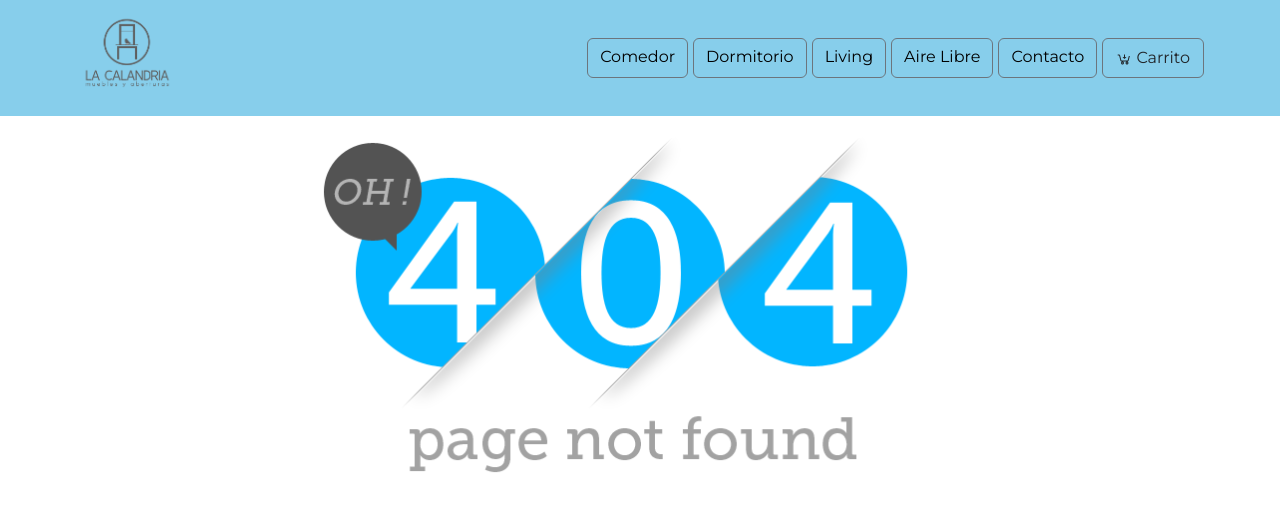
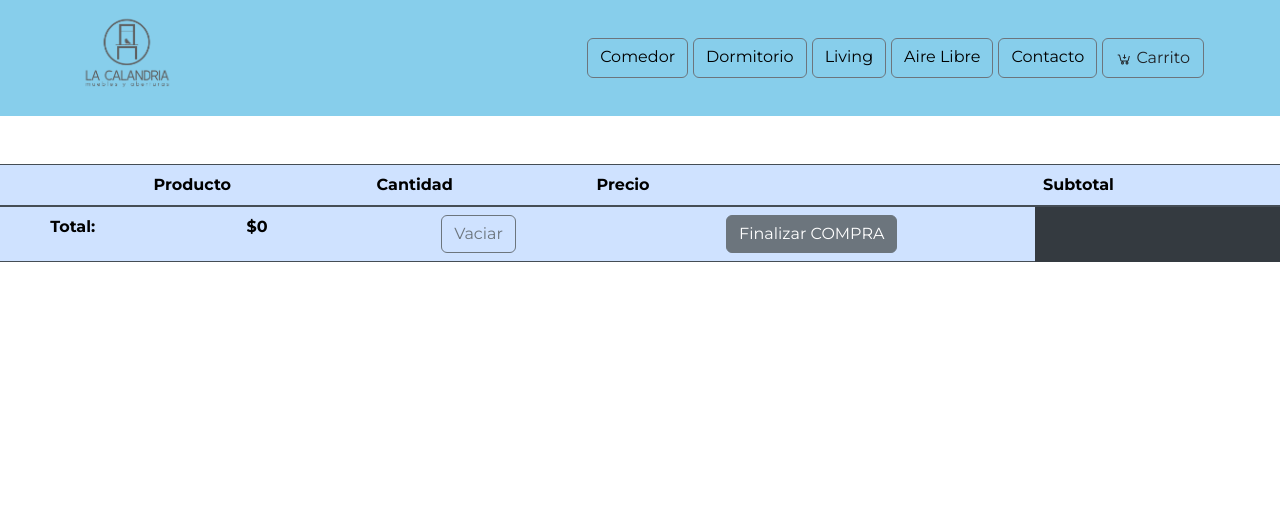
Before and after one commit to mpachecoy/reactmp, a React (Vite) app: page /cart in a window 1280 px wide. Shown: the top 510 px of the page. Built offline with nearby package versions, Linux system fonts and the light colour scheme.

Commit message:
Agregado Cart

```diff
--- a/src/App.jsx
+++ b/src/App.jsx
@@ -6,20 +6,25 @@ import { BrowserRouter, Route, Routes } from "react-router-dom";
 import ItemDetailContainer from "./components/ItemDetailContairiner/ItemDetailContainer";
 import Contacto from "./components/Contacto/Contacto";
 import PageNotFound from "./components/pageNotFound/PageNotFound";
+import { ContextProvider } from "./components/context/CartContext";
+import Cart from "./components/cart/Cart";
 
 function App() {
   return (
     <div>
-      <BrowserRouter>
-        <NavBar />
+      <ContextProvider>
+        <BrowserRouter>
+          <NavBar />
           <Routes>
-            <Route path="/" element={<ItemListContainer title='Tienda' />}/>
-            <Route path='/categoria/:categoria' element={<ItemListContainer title='Tienda' />} />
-            <Route path="/item/:id" element={<ItemDetailContainer />}/>
-            <Route path="/contacto" element={<Contacto/>}/>
-            <Route path="*" element={<PageNotFound />}/>
+            <Route path="/" element={<ItemListContainer title="Tienda" />} />
+            <Route path="/categoria/:categoria" element={<ItemListContainer title="Tienda" />}/>
+            <Route path="/item/:id" element={<ItemDetailContainer />} />
+            <Route path="/contacto" element={<Contacto />} />
+            <Route path="/cart" element={<Cart />} />
+            <Route path="*" element={<PageNotFound />} />
           </Routes>
-      </BrowserRouter>
+        </BrowserRouter>
+      </ContextProvider>
     </div>
   );
 }
--- a/src/components/CartWidget/CartWidget.jsx
+++ b/src/components/CartWidget/CartWidget.jsx
@@ -1,11 +1,17 @@
-import React from "react";
+import React, { useContext } from "react";
 import "./CartWidget.css";
 import { LiaCartArrowDownSolid } from "react-icons/lia";
+import Context from "../context/CartContext";
 
 const CartWidget = () => {
+  const { cantidadTotal } = useContext(Context)
+
   return (
     <div className="btn patata" href="#link">
       <LiaCartArrowDownSolid /> Carrito
+      <div>
+        {cantidadTotal}
+      </div>
     </div>
   );
 };
--- a/src/components/Item/Item.jsx
+++ b/src/components/Item/Item.jsx
@@ -1,13 +1,28 @@
-import React from "react";
-import Button from "react-bootstrap/Button";
+import {React, useContext } from "react";
 import Card from "react-bootstrap/Card";
 import Container from "react-bootstrap/Container";
 import Row from "react-bootstrap/Row";
 import Col from "react-bootstrap/Col";
 import { Link } from "react-router-dom";
-import "./Item.css"
+import "./Item.css";
+import Context from "../context/CartContext";
+import { LiaCartArrowDownSolid } from "react-icons/lia";
+import ItemAdd from "../itemAdd/ItemAdd";
 
-const Item = ({ nombre, precio, img, descripcion, categoria,id }) => {
+
+const Item = ({ categoria, nombre, descripcion, precio, img, stock, id  }) => {
+
+  const { addItem } = useContext(Context)
+  const onAdd = (cantidad) => {
+    const item = {
+      id,
+      nombre,
+      precio,
+      stock,
+      img
+    }
+    addItem(item, cantidad)
+  }
 
   return (
     <Container className="h-100">
@@ -19,7 +34,8 @@ const Item = ({ nombre, precio, img, descripcion, categoria,id }) => {
               <Card.Title>{nombre}</Card.Title>
               <Card.Text>{categoria}</Card.Text>
               <Card.Text>${precio}</Card.Text>
-              <Link className="btn btn-secondary" to={`/item/${id}`}>Ver mas</Link>
+              <Link className="btn btn-outline-secondary" to={`/item/${id}`}>Ver mas</Link>
+              <ItemAdd onAdd={onAdd}/>
             </Card.Body>
           </Card>
         </Col>
--- a/src/components/ItemCount/ItemCount.jsx
+++ b/src/components/ItemCount/ItemCount.jsx
@@ -1,4 +1,4 @@
-import React, { useState } from "react";
+import React from "react";
 import "./ItemCount.css";
 import useCounter from "../../hooks/useCounter";
 import Button from "react-bootstrap/Button";
@@ -9,7 +9,7 @@ const ItemCount = ({ stock, initialValue, onAdd }) => {
 
   const handleAgregar = () => {
     onAdd(count);
-  };
+  }
 
   return (
     <Container className="item-count">
--- a/src/components/ItemDetail/ItemDetail.jsx
+++ b/src/components/ItemDetail/ItemDetail.jsx
@@ -1,16 +1,27 @@
-import React from "react";
+import React, { useContext } from "react";
 import Card from "react-bootstrap/Card";
 import Container from "react-bootstrap/Container";
 import Row from "react-bootstrap/Row";
 import Col from "react-bootstrap/Col";
 import ItemCount from "../ItemCount/ItemCount";
 import "./ItemDetail.css";
+import Context from "../context/CartContext";
+import { Link } from 'react-router-dom'
 
 const ItemDetail = ({ categoria, nombre, descripcion, precio, img, stock, id }) => {
 
+  const { addItem } = useContext(Context)
+
   const onAdd = (cantidad) => {
-    console.log( {cantidad, nombre, categoria, descripcion, precio, id} );
-  };
+    const item = {
+      id,
+      nombre,
+      precio,
+      stock,
+      img
+    }
+    addItem(item, cantidad)
+  }
 
   return (
     <Container className="contenedor">
@@ -55,6 +66,8 @@ const ItemDetail = ({ categoria, nombre, descripcion, precio, img, stock, id })
                 </div>
                 <hr />
                 <ItemCount className="item-count" stock={stock} initialValue={1} onAdd={onAdd}/>
+                <Link className='btn btn-outline-secondary' to='/cart'>Ir al Carrito</Link>
+                <Link className='btn btn-secondary' to='/'>SEGUIR COMPRANDO</Link>
               </Card.Body>
             </div>
           </Card>
--- a/src/components/NavBar/NavBar.jsx
+++ b/src/components/NavBar/NavBar.jsx
@@ -21,7 +21,7 @@ const NavBar = () => {
                   <Link className='btn-nav btn btn-outline-secondary' to='/categoria/Living'>Living</Link>
                   <Link className='btn-nav btn btn-outline-secondary' to='/categoria/Aire Libre'>Aire Libre</Link>
                   <Link className='btn-nav btn btn-outline-secondary' to='/contacto'>Contacto</Link>
-                  <Link className='btn-carrito btn btn-outline-secondary' to='/'><CartWidget /></Link>
+                  <Link className='btn-carrito btn btn-outline-secondary' to='/cart'><CartWidget /></Link>
               </Nav>
             </Navbar.Collapse>
         </Container>
--- /dev/null
+++ b/src/components/cart/Cart.jsx
@@ -0,0 +1,51 @@
+import React, { useContext } from 'react'
+import Context from '../context/CartContext'
+import { FaRegTrashCan } from "react-icons/fa6";
+
+
+
+const Cart = () => {
+    const { cart, removerItem, getTotal, varciarCarrito} = useContext(Context)
+    console.log(cart)
+
+  return (
+    <div>
+        <table className="table table-dark mt-5">
+            <thead>
+                <tr className="table-primary">
+                <th className="" scope="col"></th>
+                <th className="" scope="col">Producto</th>
+                <th className="" scope="col">Cantidad</th>
+                <th className="" scope="col">Precio</th>
+                <th className="" scope="col">Subtotal</th>
+                <th className="" scope="col"></th>
+                </tr>
+            </thead>
+            <tbody>
+                {
+                    cart.map((prod) => (
+                     <tr className="" key={prod.id}>
+                        <th className=""><img src={prod.img} alt="" /></th>
+                        <th className="">{prod.nombre}</th>
+                        <th className="">{prod.cantidad}</th>
+                        <th className="">{prod.precio}</th>
+                        <th className="">{prod.precio * prod.cantidad}</th>
+                        <th className=""><button className='btn btn-outline-secondary' onClick={() => removerItem(prod.id)}><FaRegTrashCan  /></button></th>
+                    </tr>
+                    ))
+                }
+            </tbody>
+            <tfoot>
+                <tr className="table-primary text-center">
+                    <th className="" scope="col">Total:</th>
+                    <th className=""> ${getTotal()}</th>
+                    <th className=""><button className='btn btn-outline-secondary' onClick={() => varciarCarrito()}>Vaciar</button></th>
+                    <th className=""><button className='btn btn-secondary'>Finalizar COMPRA</button></th>
+                </tr>
+            </tfoot>
+        </table>
+    </div>
+  )
+}
+
+export default Cart
--- /dev/null
+++ b/src/components/context/CartContext.jsx
@@ -0,0 +1,73 @@
+import React, {createContext, useState} from 'react'
+
+const Context = createContext()
+
+export const ContextProvider = ({ children }) => {
+    const [cart, setCart] = useState([])
+    const addItemIndividual = (productoIndividualAgregaro, cantidad) => {
+        const nuevoProductoIndividual = {
+            cantidad,
+            ...productoIndividualAgregaro
+        }
+    }
+
+
+    const addItem = (productoAgregado, cantidad) => {
+        const nuevoProducto = {
+            cantidad,
+            ...productoAgregado
+        }
+        if(estaEnCarrito(nuevoProducto.id)) {
+            const carritoActualizado = cart.map((el) => {
+                if(el.id === nuevoProducto.id) {
+                    return {...el, cantidad: el.cantidad + nuevoProducto.cantidad }
+                }
+                return el
+            })
+            setCart(carritoActualizado)
+        }else{
+            setCart([...cart, nuevoProducto])
+        }
+    }
+    const estaEnCarrito = (id) => {
+        return cart.some((prod) => prod.id === id)
+    }
+    const removerItem = (id) => {
+        const borrarItem = cart.filter((prod) => prod.id !== id)
+        setCart([...borrarItem])
+    }
+    const getTotal = () => {
+        const total = cart.reduce((acc, item) => acc + item.precio * item.cantidad, 0)
+        return total
+    }
+    const varciarCarrito = () => {
+        setCart([])
+    }
+    const cantidadTotal = () => {
+        let total =  0
+        cart.forEach((prod) => {
+            total = total + prod.cantidad
+        })
+        return total
+    }
+
+    console.log(cart)
+    // console.log(getTotal())
+    // console.log(cantidadTotal())
+
+  return (
+    <Context.Provider
+        value ={{
+            cart,
+            addItem,
+            removerItem,
+            getTotal,
+            varciarCarrito
+        }}
+    >
+        {children}
+    </Context.Provider>
+  )
+}
+
+export default Context
--- /dev/null
+++ b/src/components/itemAdd/ItemAdd.jsx
@@ -0,0 +1,18 @@
+import React from 'react';
+import Button from "react-bootstrap/Button";
+import { LiaCartArrowDownSolid } from "react-icons/lia";
+
+const ItemAdd = ({ onAdd }) => {
+    const count = 1
+    const handleAgregar = () => {
+      onAdd(count);
+    }
+
+  return (
+    <Button className="btn-agregar btn-secondary" onClick={handleAgregar}>
+        <LiaCartArrowDownSolid />
+    </Button>
+  )
+}
+
+export default ItemAdd
```
Also changed, not shown: src/hooks/useCounter.jsx (line endings or trailing spaces), 1 other file (tests, documents, lock files or other folders).
